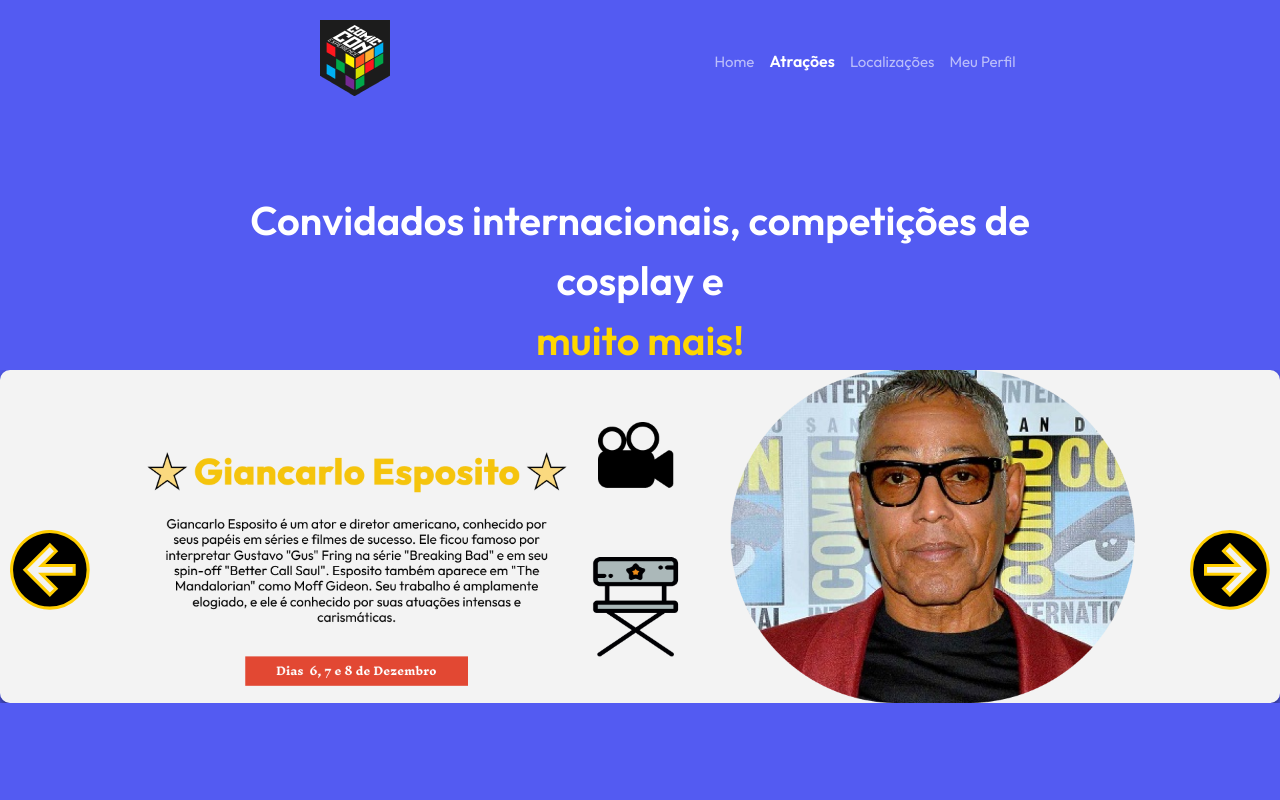
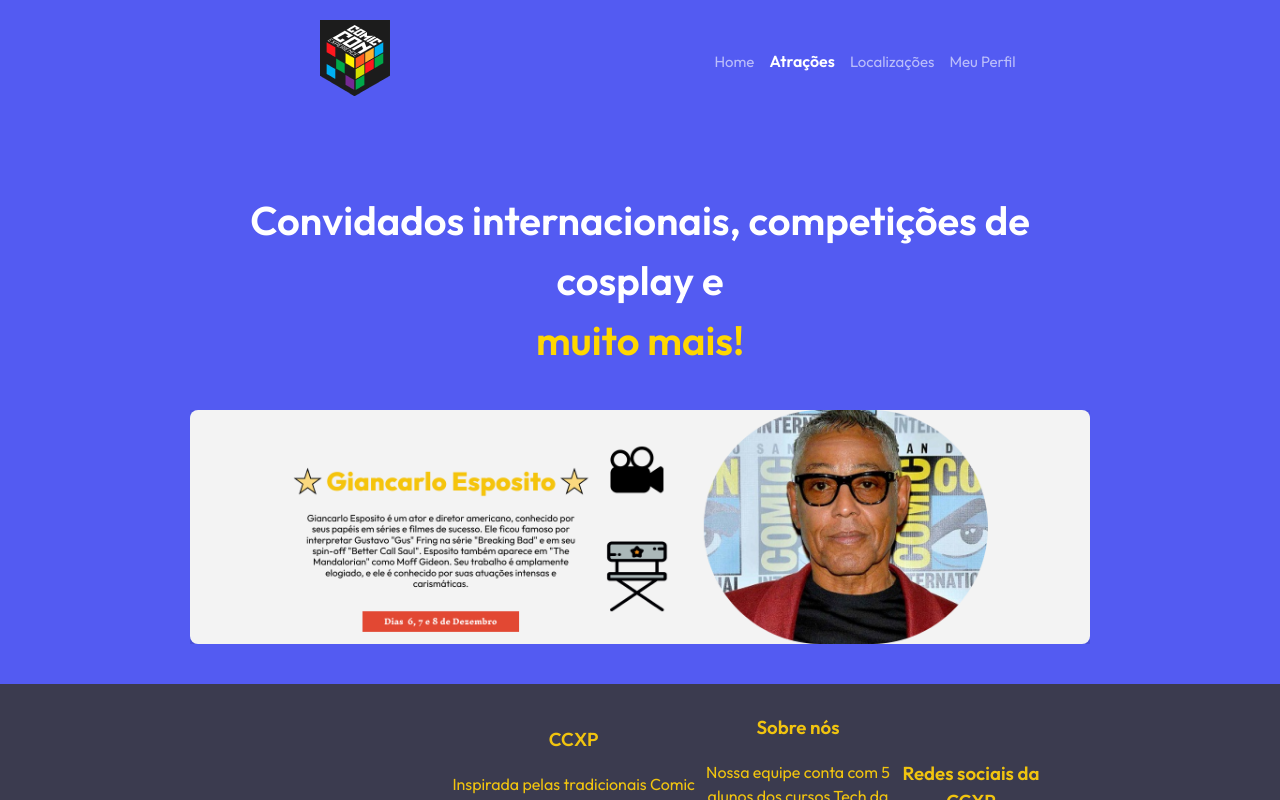
Before and after one commit to Projetos-de-Extensao/PFE_24.2_8001_IV, a React (Vite) app in the folder ccxp-guide/: page /atracoes in a window 1280 px wide. Built offline with nearby package versions, Linux system fonts and the light colour scheme.

Commit message:
Carrossel correção

```diff
--- a/ccxp-guide/src/components/CarrosselAtracoes.jsx
+++ b/ccxp-guide/src/components/CarrosselAtracoes.jsx
@@ -1,46 +1,57 @@
-import React, { useRef } from 'react';
-import Slider from 'react-slick';
+import React, { useState } from 'react';
+import { motion, AnimatePresence } from 'framer-motion';
 import '../index.css';
-import 'slick-carousel/slick/slick.css';
-import 'slick-carousel/slick/slick-theme.css';
 import Image1 from '../media/img/giancarlo.png';
 import Image2 from '../media/img/matt.png';
 import Image3 from '../media/img/vincent.png';
 
+const images = [
+  { src: Image1, alt: 'Imagem 1', description: 'Descrição para Giancarlo' },
+  { src: Image2, alt: 'Imagem 2', description: 'Descrição para Matt' },
+  { src: Image3, alt: 'Imagem 3', description: 'Descrição para Vincent' }
+];
+
 function CarrosselAtracoes() {
-  const sliderRef = useRef(null); // Usar useRef para acessar o slider
+  const [currentIndex, setCurrentIndex] = useState(0);
 
-  const settings = {
-    dots: true,
-    infinite: true,
-    slidesToShow: 1,
-    slidesToScroll: 1,
-    fade: true,
-    pauseOnHover: true,
+  const handleNext = () => {
+    setCurrentIndex((prevIndex) => (prevIndex + 1) % images.length);
+  };
+
+  const handlePrev = () => {
+    setCurrentIndex((prevIndex) => (prevIndex - 1 + images.length) % images.length);
+  };
+
+  const handleDragEnd = (event, info) => {
+    if (info.offset.x < -100) {
+      handleNext();
+    } else if (info.offset.x > 100) {
+      handlePrev();
+    }
   };
 
   return (
-      <div className="carouselatracoes-container">
-  <button
-    className="carouselatracoes-button carouselatracoes-prev-button"
-    onClick={() => sliderRef.current.slickPrev()}
-  />
-  <Slider className="carouselatracoes-slider" ref={sliderRef} {...settings}>
-  <div>
-          <img src={Image1} alt="Imagem 1" />
-        </div>
-        <div>
-          <img src={Image2} alt="Imagem 2" />
-        </div>
-        <div>
-          <img src={Image3} alt="Imagem 3" />
-        </div>
-  </Slider>
-  <button
-    className="carouselatracoes-button carouselatracoes-next-button"
-    onClick={() => sliderRef.current.slickNext()}
-  />
-</div>
+    <div className="carouselatracoes-container">
+      <div className="carouselatracoes-slider">
+        <AnimatePresence>
+          <motion.div
+            key={currentIndex}
+            initial={{ opacity: 0, x: 100 }}
+            animate={{ opacity: 1, x: 0 }}
+            exit={{ opacity: 0, x: -100 }}
+            transition={{ duration: 0.2 }}
+            drag="x"
+            dragConstraints={{ left: 0, right: 0 }}
+            onDragEnd={handleDragEnd}
+            className="carouselatracoes-image-container"
+            style={{ cursor: 'grab' }}
+            whileTap={{ cursor: 'grabbing' }}
+          >
+            <img src={images[currentIndex].src} alt={images[currentIndex].alt} />
+          </motion.div>
+        </AnimatePresence>
+      </div>
+    </div>
   );
 }
 
--- a/ccxp-guide/src/index.css
+++ b/ccxp-guide/src/index.css
@@ -362,87 +362,53 @@
   margin-bottom: 0; /* Removemos a margem inferior para que fiquem mais próximos */
 }
 
-
-
-
-
+/* Estilo principal do container do carrossel */
 .carouselatracoes-container {
-  position: relative; /* Permite posicionar os botões em relação ao contêiner */
-  width: 100vw; /* Faz o carrossel ocupar toda a largura da tela */
-  height: 100vh; /* Faz o carrossel ocupar toda a altura da tela */
-  overflow: hidden; /* Impede rolagem indesejada */
+  display: flex;
+  align-items: center;
+  justify-content: center;
+  width: 100%;
+  max-width: 1000px; /* Maior largura do carrossel */
+  margin: auto;
+  padding: 40px;
 }
 
+/* Container do carrossel */
 .carouselatracoes-slider {
-  width: 100%; /* Faz com que o carrossel ocupe 100% da largura do contêiner pai */
-  height: 100%; /* Faz com que o carrossel ocupe 100% da altura do contêiner pai */
-  display: flex; /* Exibe os itens em linha */
-  align-items: center; /* Centraliza os itens verticalmente */
-  overflow: hidden; /* Impede a rolagem indesejada */
+  overflow: hidden;
+  width: 100%;
+  display: flex;
+  justify-content: center;
+  position: relative;
 }
 
-.carouselatracoes-slider .slick-slide {
-  display: flex; /* Permite centralizar o conteúdo de cada slide */
-  justify-content: center; /* Centraliza o conteúdo horizontalmente */
-  align-items: center; /* Centraliza o conteúdo verticalmente */
-  height: 100%; /* Faz cada slide ocupar a altura total do carrossel */
+/* Imagem do carrossel e estilo do container */
+.carouselatracoes-image-container {
+  display: flex;
+  flex-direction: column;
+  align-items: center;
+  text-align: center;
+  width: 100%;
+  max-width: 900px;
+  user-select: none; /* Desativa a seleção de imagem */
+  overflow: hidden;
 }
 
-.carouselatracoes-slider img {
-  width: 100%; /* Ajusta as imagens para ocupar 100% da largura do slide */
-  height: auto; /* Mantém a proporção da imagem */
-  border-radius: 10px; /* Adiciona borda arredondada, se desejado */
-  box-shadow: 0 4px 10px rgba(0, 0, 0, 0.6); /* Adiciona sombra à imagem */
+.carouselatracoes-image-container img {
+  width: 100%;
+  max-width: 100%;
+  height: auto;
+  border-radius: 8px;
+  box-shadow: 0 4px 20px rgba(0, 0, 0, 0.3);
+  transition: transform 0.1s ease;
+  pointer-events: none; /* Desativa eventos do ponteiro na imagem */
 }
 
-/* Estilos para o controle de indicadores, se houver */
-.carouselatracoes-slider .slick-dots {
-  bottom: 20px; /* Posição dos indicadores */
-}
-
-.carouselatracoes-slider .slick-dots li button:before {
-  font-size: 12px; /* Tamanho dos indicadores */
-  color: rgba(255, 255, 255, 0.5); /* Cor dos indicadores inativos */
-}
-
-.carouselatracoes-slider .slick-dots li.slick-active button:before {
-  color: #fff; /* Cor do indicador ativo */
-}
-
-/* Estilo para transições suaves */
-.carouselatracoes-slider .slick-slide {
-  transition: transform 0.5s ease; /* Transição suave ao mudar de slide */
-}
-.carouselatracoes-button {
-  position: absolute; /* Permite posicionar os botões de forma absoluta */
-  top: 50%; /* Centraliza verticalmente */
-  transform: translateY(-300%); /* Ajusta a centralização */
-  width: 80px; /* Ajuste de largura */
-  height: 80px; /* Ajuste de altura */
-  border: none; /* Remove borda padrão do botão */
-  background-color: transparent; /* Fundo transparente */
-  cursor: pointer; /* Altera o cursor para indicar interatividade */
-  z-index: 10; /* Garante que os botões estejam acima do carrossel */
-  padding: 20px;
+.carouselatracoes-image-container:hover img {
+  transform: scale(1.05);
 }
 
 
-.carouselatracoes-prev-button {
-  background-image: url('./media/svg/vectoresq.svg'); /* Caminho para a imagem de seta esquerda */
-  left: 10px; /* Posiciona o botão à esquerda */
-  background-size: contain;
-  background-repeat: no-repeat;
-  background-position: center;
-
-}
-
-.carouselatracoes-next-button {
-  background-image: url('./media/svg/vectordir.svg'); /* Caminho para a imagem de seta direita */
-  right: 10px; /* Posiciona o botão à direita */
-  background-size: contain;
-  background-repeat: no-repeat;
-  background-position: center;
-}
 
 @media (min-width: 768px) {
   .header,
```
